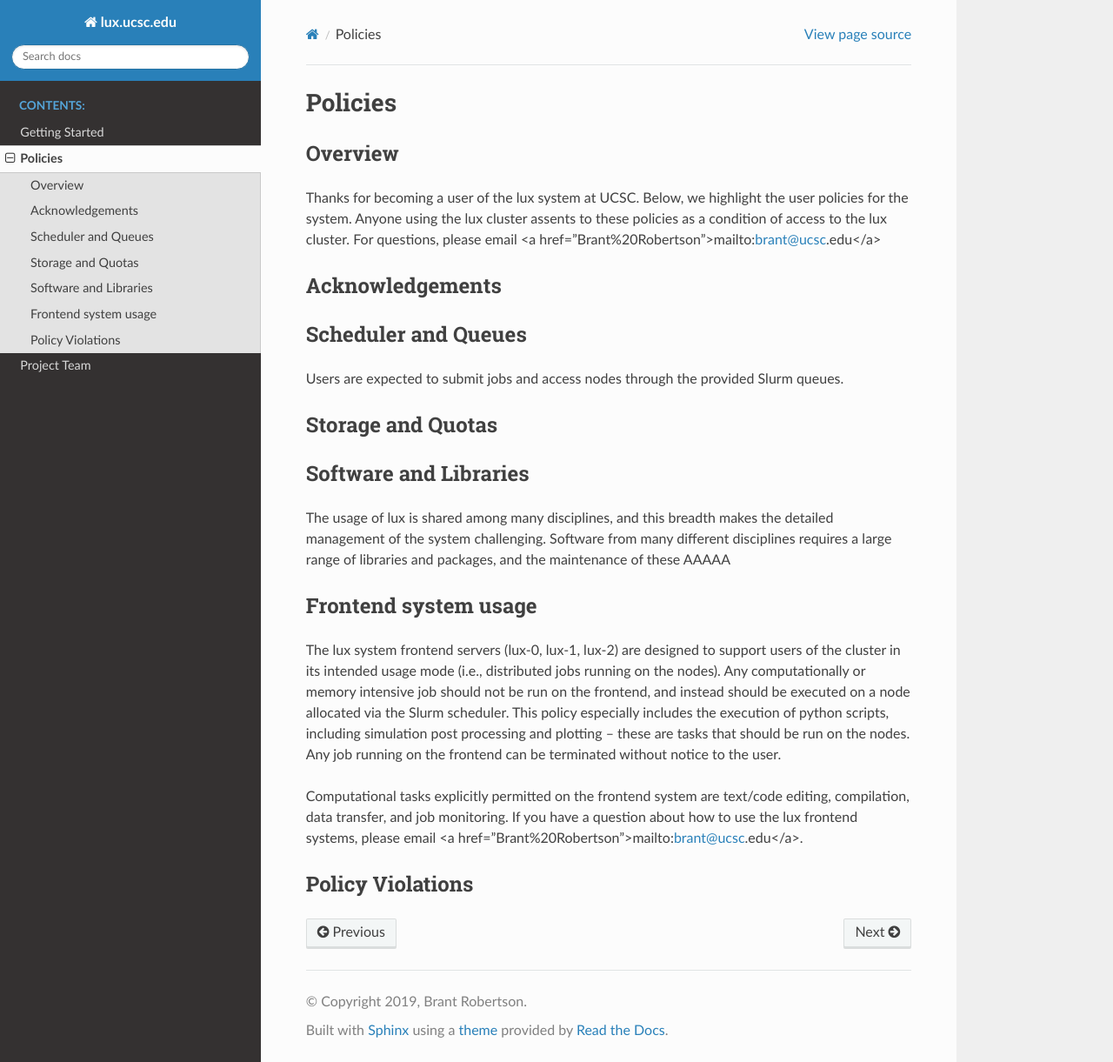
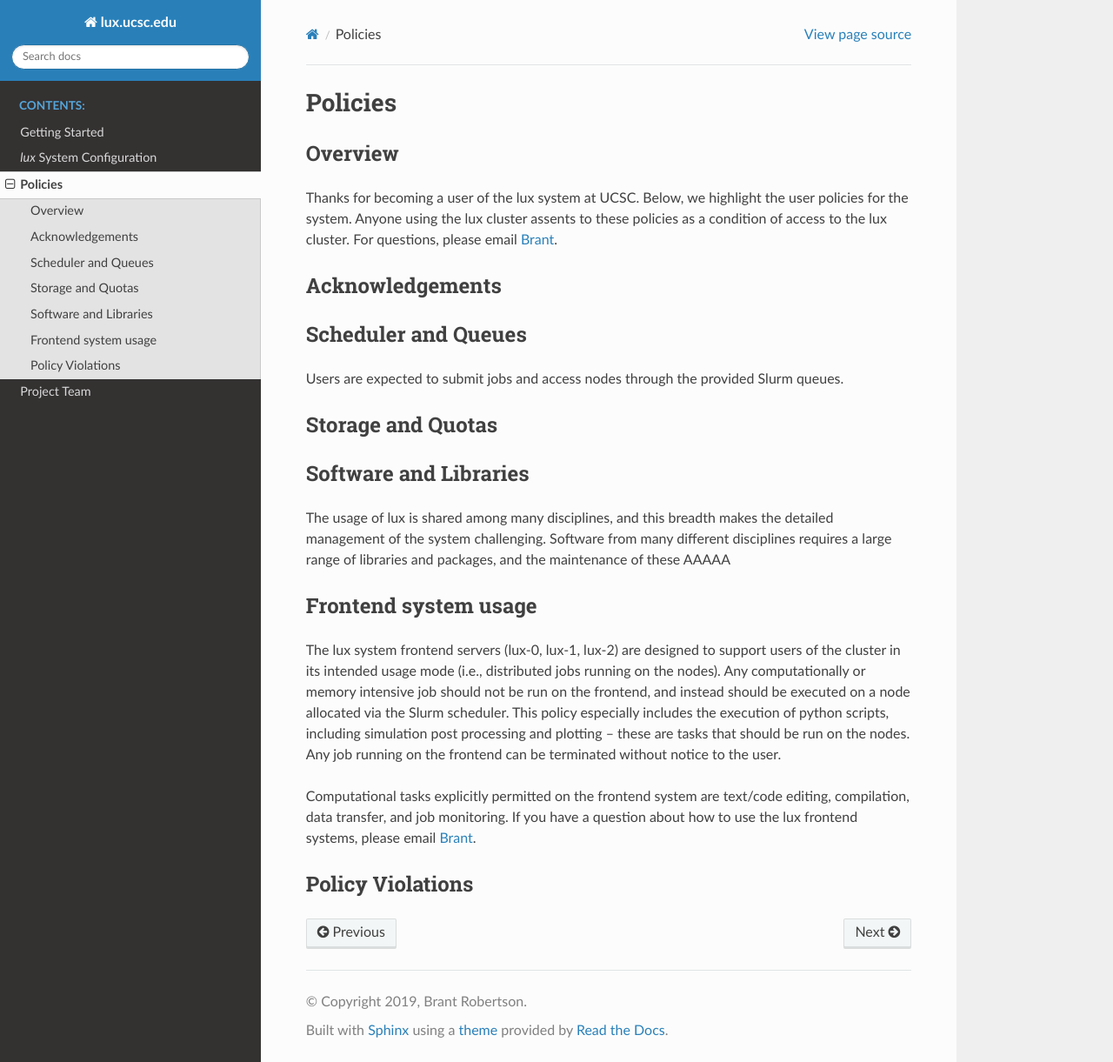
Before and after one commit to brantr/lux-website, a Sphinx documentation site: the page built from docs/source/policies.rst, in a window 1280 px wide and 1221 px high. Shown: the whole window at 87% size. Built offline with Sphinx 7.4.7 and the Read the Docs theme 2.0.0, drawn with Linux system fonts in a browser that asks for light colours.

Commit message:
Adding system description.

```diff
--- a/docs/source/getting_started.rst
+++ b/docs/source/getting_started.rst
@@ -1,4 +1,4 @@
-
+.. _policies: ../html/policies.html
 .. _getting_started:
 
 
--- a/docs/source/index.rst
+++ b/docs/source/index.rst
@@ -17,6 +17,7 @@ The NSF-funded lux supercomputer at UC Santa Cruz will enable computational rese
    :caption: Contents:
 
    getting_started.rst
+   system.rst
    policies.rst
    project.rst
 
--- a/docs/source/policies.rst
+++ b/docs/source/policies.rst
@@ -10,11 +12,10 @@ Policies
 Overview
 --------
 
-Thanks for becoming a user of the lux system at UCSC. Below, we highlight the user policies for the system. Anyone using the lux cluster assents to these policies as a condition of access to the lux cluster. For questions, please email <a href="Brant%20Robertson">mailto:brant@ucsc.edu</a>
+Thanks for becoming a user of the lux system at UCSC. Below, we highlight the user policies for the system. Anyone using the lux cluster assents to these policies as a condition of access to the lux cluster. For questions, please email Brant_.
 
 Acknowledgements
 ----------------
-
 
 Scheduler and Queues
 --------------------
@@ -34,7 +35,7 @@ Frontend system usage
 The lux system frontend servers (lux-0, lux-1, lux-2) are designed to support users of the cluster in its intended usage mode (i.e., distributed jobs running on the nodes). Any computationally or memory intensive job should not be run on the frontend, and instead should be executed on a node allocated via the Slurm scheduler. This policy especially includes the execution of python scripts, including simulation post processing and plotting – these are tasks that should be run on the nodes. Any job running on the frontend can be terminated without notice to the user.
 
 
-Computational tasks explicitly permitted on the frontend system are text/code editing, compilation, data transfer, and job monitoring. If you have a question about how to use the lux frontend systems, please email <a href="Brant%20Robertson">mailto:brant@ucsc.edu</a>.
+Computational tasks explicitly permitted on the frontend system are text/code editing, compilation, data transfer, and job monitoring. If you have a question about how to use the lux frontend systems, please email Brant_.
 
 Policy Violations
 -----------------
```
Also changed, not shown: other parts of docs/source/policies.rst (+2 -0 lines), docs/source/system.rst (added, +20 -0 lines).
